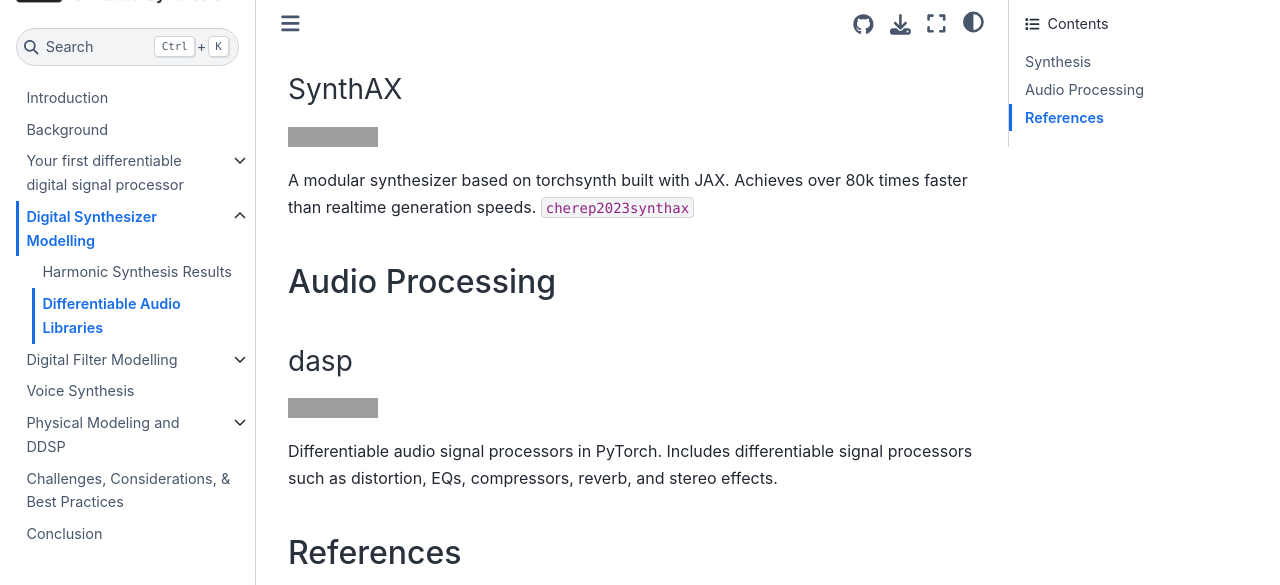
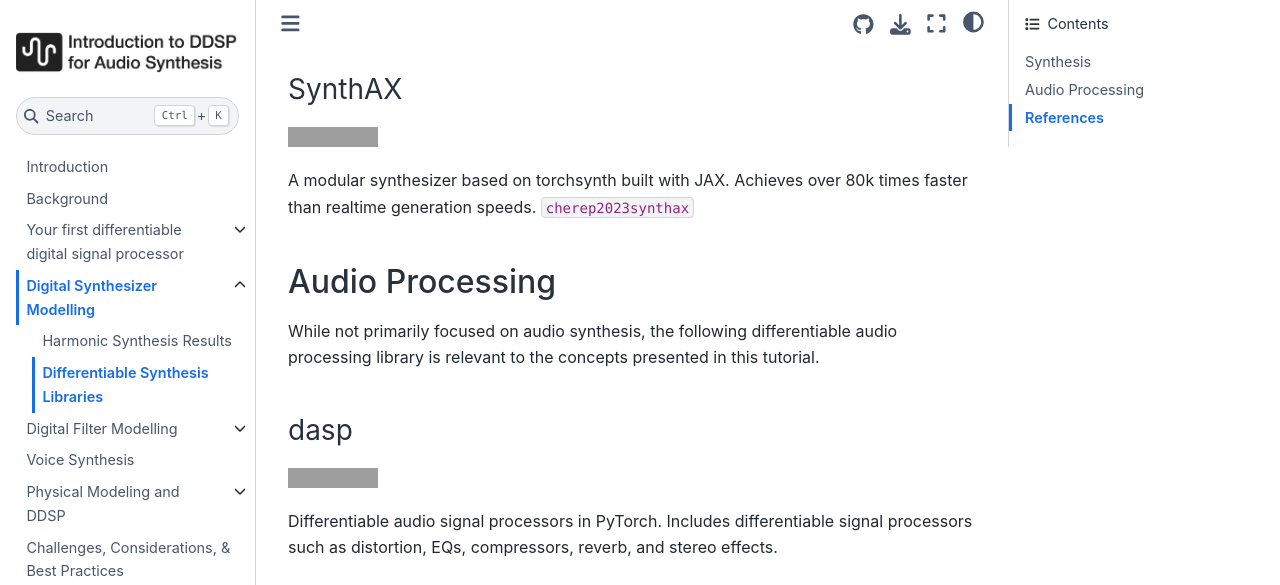
Before and after one commit to intro2ddsp/intro2ddsp.github.io, a Jupyter Book: the page built from synths/libraries.md, in a window 1280 px wide and 900 px high, scrolled down 957 px, cut to the strip 0-585 px from the top of the window. Built offline with Jupyter Book 1.0.4 settings and Sphinx 7.4.7 and the Sphinx Book theme 1.1.4, drawn with Linux system fonts in a browser that asks for light colours; pages that are not in the unit, such as notebooks, are missing from menus; cross-references to code outside the pages are shown as plain code; some of the changed text lies outside the part shown; grey boxes are pictures that could not be loaded.

Commit message:
fixing up libraries write up

```diff
--- a/synths/libraries.md
+++ b/synths/libraries.md
@@ -1,4 +1,4 @@
-# Differentiable Audio Libraries
+# Differentiable Synthesis Libraries
 
 ## Synthesis
 There exist several open-source code implementations of differentiable DSP
@@ -35,6 +35,8 @@
 
 ## Audio Processing
 
+While not primarily focused on audio synthesis, the following differentiable audio processing library is relevant to the concepts presented in this tutorial.
+
 ### dasp
 
 <a href="https://github.com/csteinmetz1/dasp-pytorch"><img src="https://img.shields.io/badge/Github-dasp-7DA416.svg?style=flat-square&amp;logo=GitHub" alt="Full repository"></a>
```
